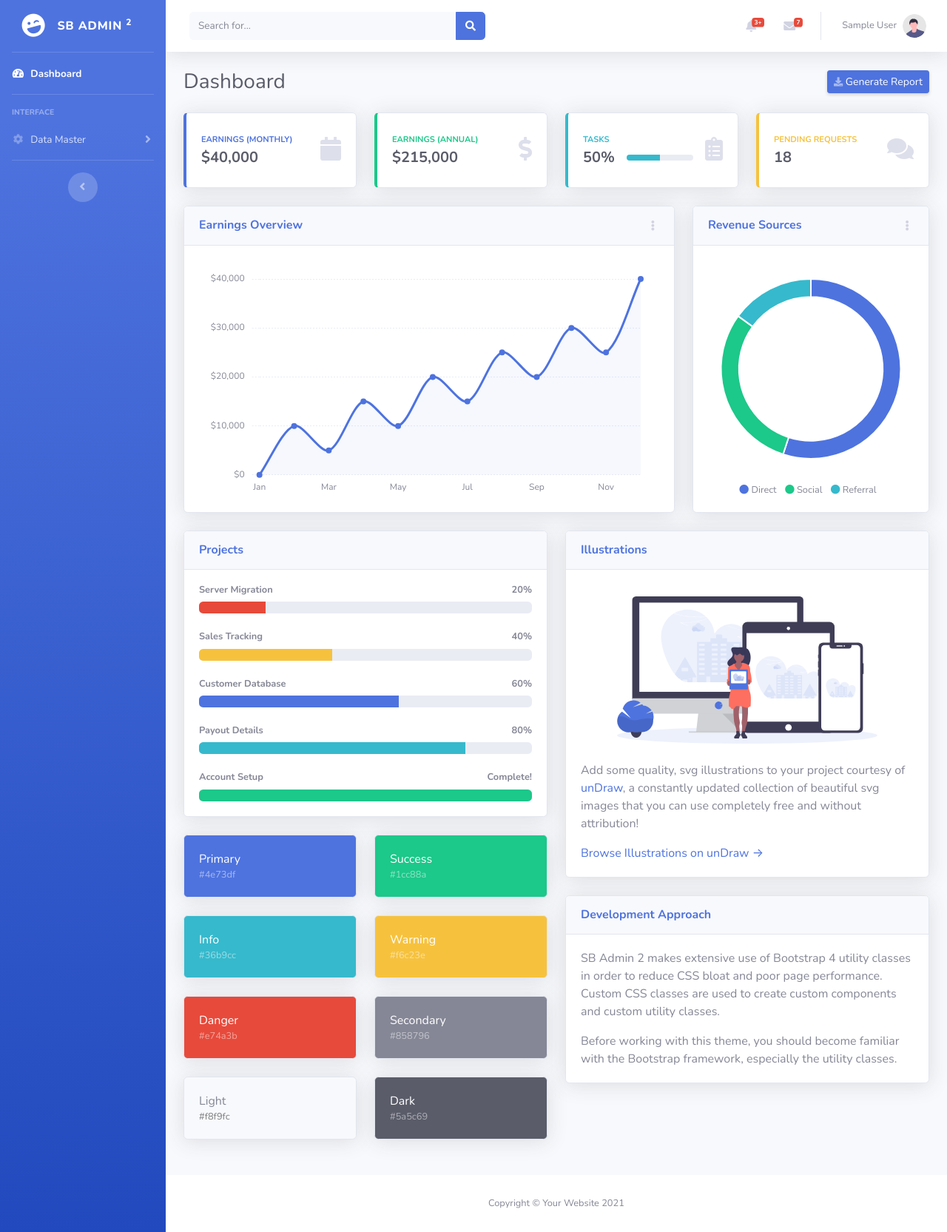
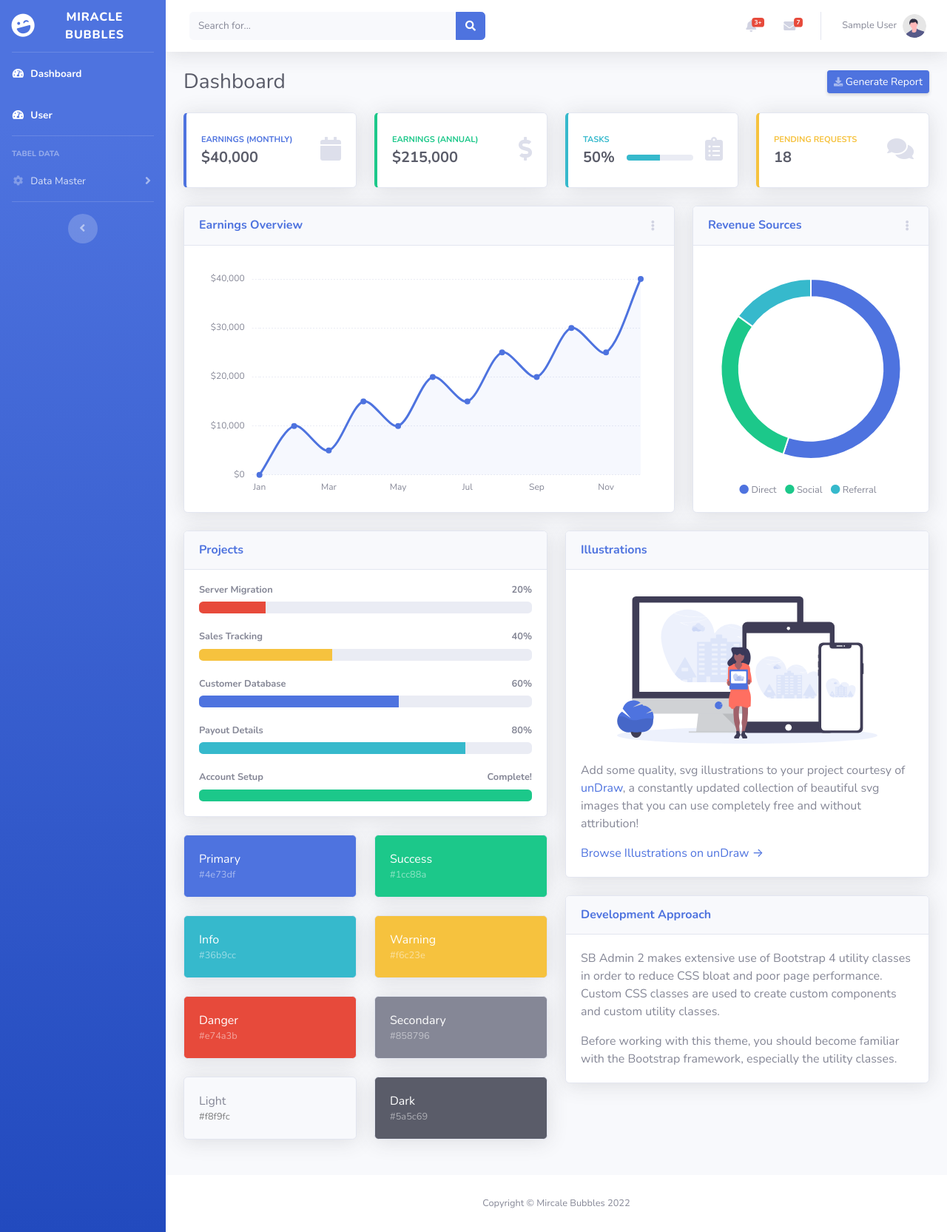
Before and after one commit to riafara/LaundryMiracleBubbles, a PHP site: page / in a window 1280 px wide. Shown: the whole page at 74% size. Run offline with PHP 8.4, Linux system fonts and the light colour scheme; the visitor is signed in with stand-in values (Sample User, id 1).

Commit message:
Update index.php

```diff
--- a/index.php
+++ b/index.php
@@ -49,7 +49,7 @@ $sesLvl = $_SESSION['level'];
                 <div class="sidebar-brand-icon rotate-n-15">
                     <i class="fas fa-laugh-wink"></i>
                 </div>
-                <div class="sidebar-brand-text mx-3">SB Admin <sup>2</sup></div>
+                <div class="sidebar-brand-text mx-3"> MIRACLE BUBBLES </div>
             </a>
 
             <!-- Divider -->
@@ -61,13 +61,18 @@ $sesLvl = $_SESSION['level'];
                     <i class="fas fa-fw fa-tachometer-alt"></i>
                     <span>Dashboard</span></a>
             </li>
+            <li class="nav-item active">
+                <a class="nav-link" href="tables.php">
+                    <i class="fas fa-fw fa-tachometer-alt"></i>
+                    <span>User</span></a>
+            </li>
 
             <!-- Divider -->
             <hr class="sidebar-divider">
 
             <!-- Heading -->
             <div class="sidebar-heading">
-                Interface
+                TABEL DATA
             </div>
 
             <!-- Nav Item - Pages Collapse Menu -->
@@ -81,8 +86,13 @@ $sesLvl = $_SESSION['level'];
                     <div class="bg-white py-2 collapse-inner rounded">
                         <h6 class="collapse-header">MASTER</h6>
                         <a class="collapse-item" href="tables.php">User</a>
+                        <a class="collapse-item" href="tables.php">Customer</a>
+                        <a class="collapse-item" href="tables.php">Paket</a>
+                        <a class="collapse-item" href="tables.php">Transaksi</a>
+                        <a class="collapse-item" href="tables.php">Detail Transaksi</a>
                     </div>
                 </div>
+
             </li>
 
             <!-- Divider -->
@@ -644,7 +654,7 @@ $sesLvl = $_SESSION['level'];
             <footer class="sticky-footer bg-white">
                 <div class="container my-auto">
                     <div class="copyright text-center my-auto">
-                        <span>Copyright &copy; Your Website 2021</span>
+                        <span>Copyright &copy; Mircale Bubbles 2022</span>
                     </div>
                 </div>
             </footer>
```
